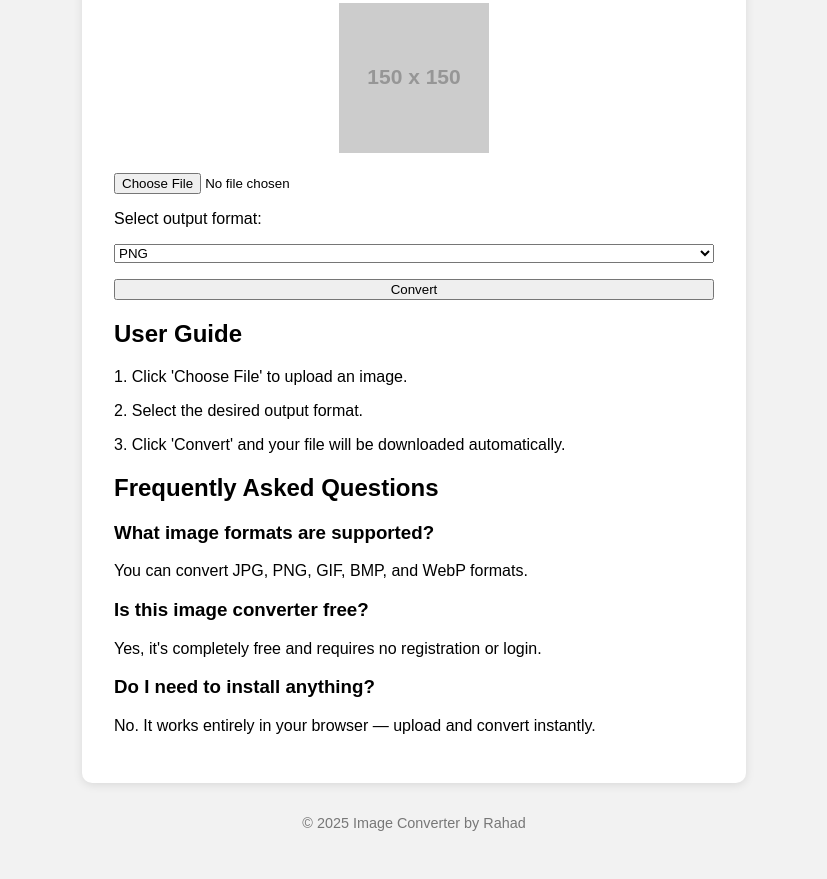
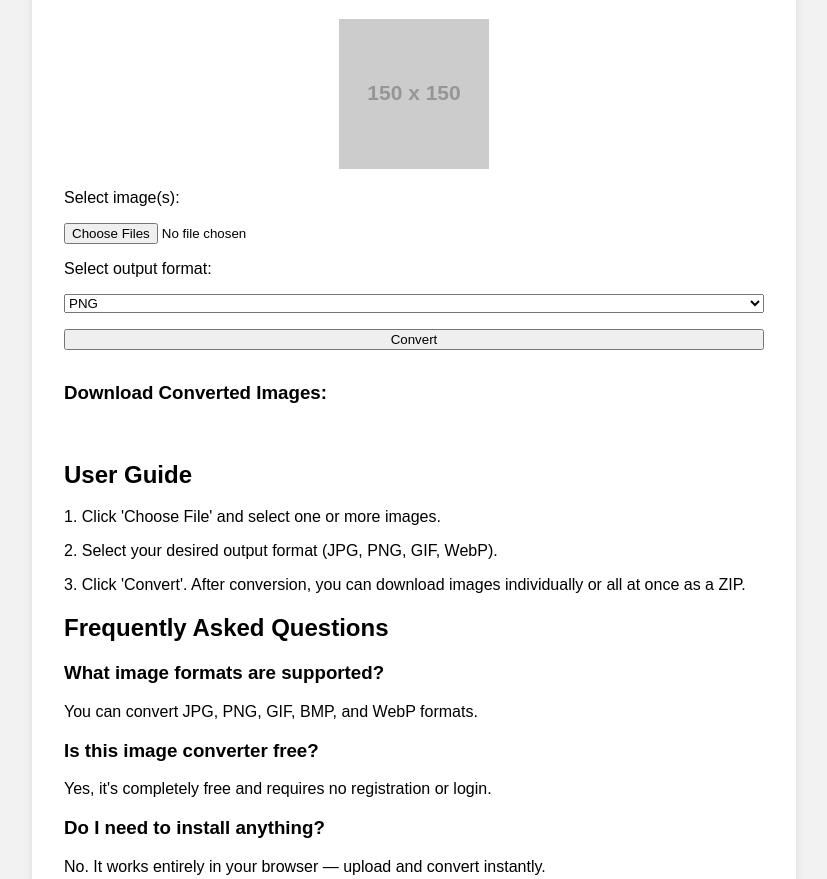
Before and after one commit to Rahad2009/jpg-to-png-converter, a website: page index.html in a window 1280 px wide. Shown: the part 207-1086 px from the top of the page, without its empty margins (226-1053 px from the left). Before the commit the page ends 1052 px from the top, so only its background shows below. Drawn offline with Linux system fonts and the light colour scheme; placeholder pictures from the web are drawn by us.

Commit message:
Update index.html

```diff
--- a/index.html
+++ b/index.html
@@ -3,15 +3,9 @@
 <head>
   <meta charset="UTF-8" />
   <meta name="viewport" content="width=device-width, initial-scale=1.0"/>
-
-  <!-- 🔹 SEO Title & Meta -->
   <title>Free Online Image Converter – JPG, PNG, GIF, WebP</title>
   <meta name="description" content="Convert your images online to JPG, PNG, GIF, or WebP for free. Fast, simple, and no registration needed.">
-
-  <!-- 🔹 Canonical URL -->
   <link rel="canonical" href="https://yourdomain.com/" />
-
-  <!-- 🔹 Schema Markup -->
   <script type="application/ld+json">
   {
     "@context": "https://schema.org",
@@ -26,32 +20,29 @@
     }
   }
   </script>
-
   <style>
     body {
       font-family: Arial, sans-serif;
+      background: #f2f2f2;
       margin: 0;
       padding: 0;
-      background: #f2f2f2;
     }
-    header {
+    header, nav, footer {
       background: #333;
       color: white;
+      text-align: center;
       padding: 1rem;
-      text-align: center;
     }
     nav {
       background: #444;
-      padding: 0.5rem;
-      text-align: center;
     }
     nav a {
       color: white;
+      margin: 0 1rem;
       text-decoration: none;
-      margin: 0 1rem;
     }
     .container {
-      max-width: 600px;
+      max-width: 700px;
       margin: 2rem auto;
       background: white;
       padding: 2rem;
@@ -67,11 +58,16 @@
       flex-direction: column;
       gap: 1rem;
     }
+    #downloadSection {
+      margin-top: 2rem;
+    }
+    .download-btn {
+      margin: 5px;
+      display: inline-block;
+    }
     footer {
-      text-align: center;
-      margin-top: 2rem;
       font-size: 0.9rem;
-      color: #777;
+      color: #ccc;
     }
   </style>
 </head>
@@ -88,7 +84,8 @@
       <img src="https://via.placeholder.com/150" alt="Sample image conversion from JPG to PNG" />
     </div>
     <form action="/convert" method="POST" enctype="multipart/form-data">
-      <input type="file" name="image" accept="image/*" required />
+      <label>Select image(s):</label>
+      <input type="file" name="images" accept="image/*" multiple required />
       <label for="format">Select output format:</label>
       <select name="format" id="format" required>
         <option value="png">PNG</option>
@@ -99,17 +96,28 @@
       <button type="submit">Convert</button>
     </form>
 
+    <!-- ⬇ Download Section -->
+    <div id="downloadSection">
+      <h3>Download Converted Images:</h3>
+      <!-- These buttons will be populated dynamically after conversion -->
+      <div id="individualDownloads">
+        <!-- Example:
+        <a href="/downloads/image1.png" class="download-btn" download>Download image1.png</a>
+        -->
+      </div>
+      <br />
+      <a href="/download-all.zip" id="downloadZip" class="download-btn" style="display:none;">Download All as ZIP</a>
+    </div>
+
     <section id="guide">
       <h2>User Guide</h2>
-      <p>1. Click 'Choose File' to upload an image.</p>
-      <p>2. Select the desired output format.</p>
-      <p>3. Click 'Convert' and your file will be downloaded automatically.</p>
+      <p>1. Click 'Choose File' and select one or more images.</p>
+      <p>2. Select your desired output format (JPG, PNG, GIF, WebP).</p>
+      <p>3. Click 'Convert'. After conversion, you can download images individually or all at once as a ZIP.</p>
     </section>
 
-    <!-- 🔹 FAQ Section for SEO -->
     <section>
       <h2>Frequently Asked Questions</h2>
-
       <h3>What image formats are supported?</h3>
       <p>You can convert JPG, PNG, GIF, BMP, and WebP formats.</p>
 
```
